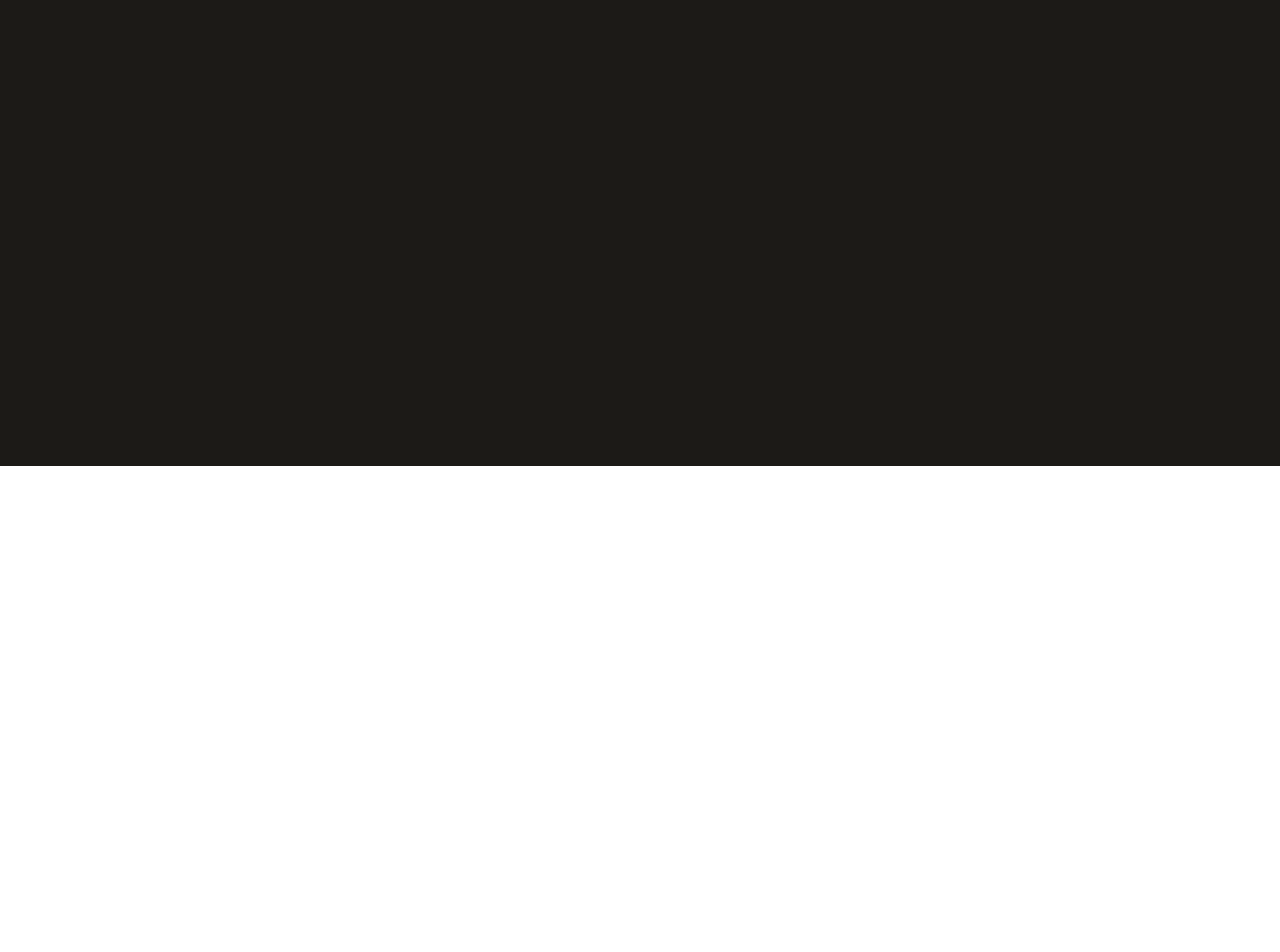
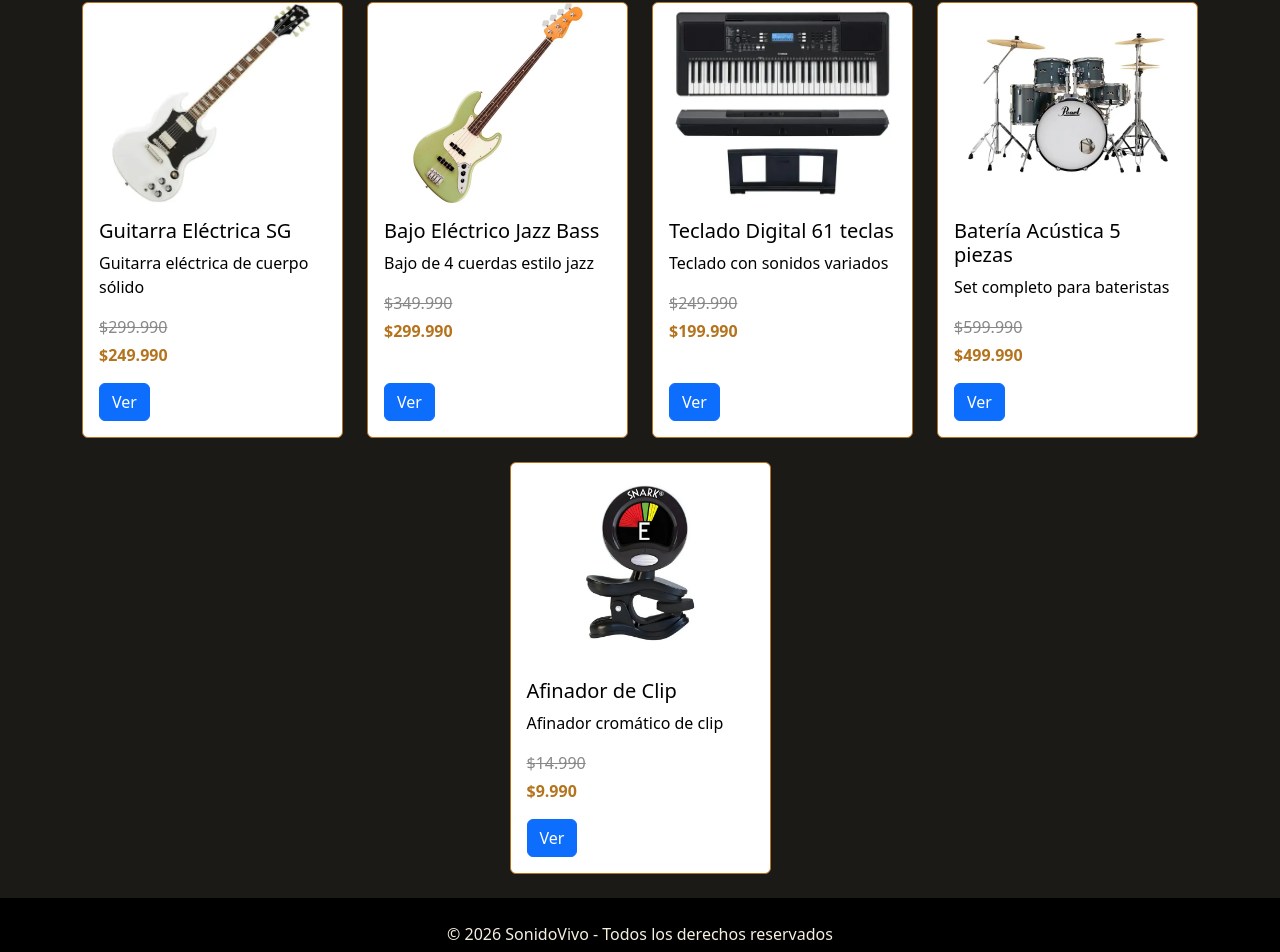
Before and after one commit to Reikan2119/React-SonidoVivo, a React (Vite) app: page /ofertas in a window 1280 px wide. Shown: the part 334-1286 px from the top of the page. Before the commit the page ends 800 px from the top, so only its background shows below. Built offline with nearby package versions, Linux system fonts and the light colour scheme.

Commit message:
Agregar datos y grid de ofertas con descuentos

```diff
--- a/src/componentes/paginas/paginaOfertas.tsx
+++ b/src/componentes/paginas/paginaOfertas.tsx
@@ -1,4 +1,14 @@
 import CardOferta from "../moleculas/CardOferta";
+
+const img = (name: string) => encodeURI(`/img/Instrumentos/${name}`);
+
+const ofertas = [
+  { id: 701, titulo: "Guitarra Eléctrica SG", descripcion: "Guitarra eléctrica de cuerpo sólido", precio: 249990, precioAnterior: 299990, imagen: img("Guitarra_Eléctrica_SG.webp") },
+  { id: 702, titulo: "Bajo Eléctrico Jazz Bass", descripcion: "Bajo de 4 cuerdas estilo jazz", precio: 299990, precioAnterior: 349990, imagen: img("BajoEléctricoJazzBass.webp") },
+  { id: 703, titulo: "Teclado Digital 61 teclas", descripcion: "Teclado con sonidos variados", precio: 199990, precioAnterior: 249990, imagen: img("TecladoDigital61teclas.webp") },
+  { id: 704, titulo: "Batería Acústica 5 piezas", descripcion: "Set completo para bateristas", precio: 499990, precioAnterior: 599990, imagen: img("BateríaAcústica5piezas.webp") },
+  { id: 705, titulo: "Afinador de Clip", descripcion: "Afinador cromático de clip", precio: 9990, precioAnterior: 14990, imagen: img("AfinadordeClip.webp") },
+];
 
 function Ofertas() {
   return (
@@ -11,6 +21,25 @@ function Ofertas() {
           </p>
         </div>
       </section>
+
+      <section className="py-4">
+        <div className="container">
+          <h2 className="text-center fw-bold mb-3" style={{ color: "#d98e2f" }}>Descuentos destacados</h2>
+          <div className="row g-4 justify-content-center">
+            {ofertas.map((p) => (
+              <div className="col-12 col-sm-6 col-md-4 col-lg-3 d-flex justify-content-center" key={p.id}>
+                <CardOferta {...p} />
+              </div>
+            ))}
+          </div>
+        </div>
+      </section>
+
+      <footer className="text-center py-4" style={{ backgroundColor: "#000000" }}>
+        <div className="container">
+          <p className="mb-0" style={{ color: "#f5f0e1" }}>© 2026 SonidoVivo - Todos los derechos reservados</p>
+        </div>
+      </footer>
     </div>
   );
 }
```
